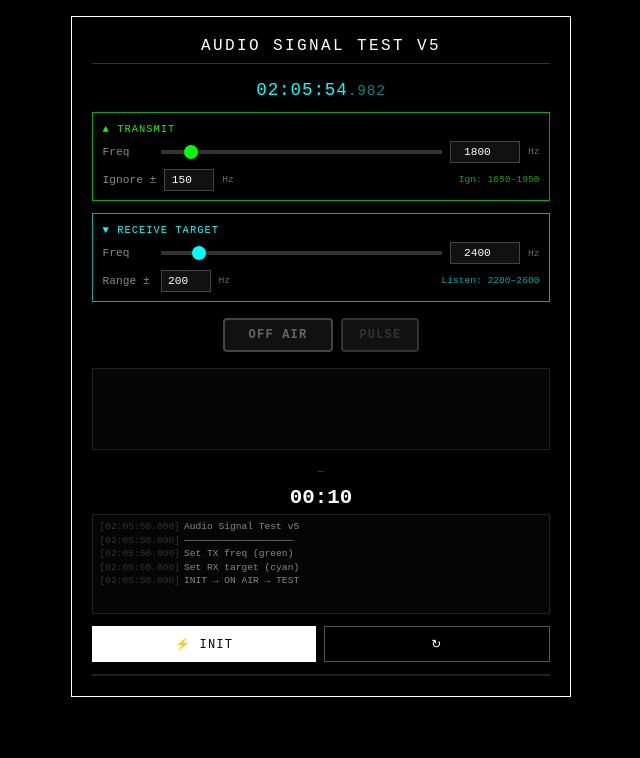
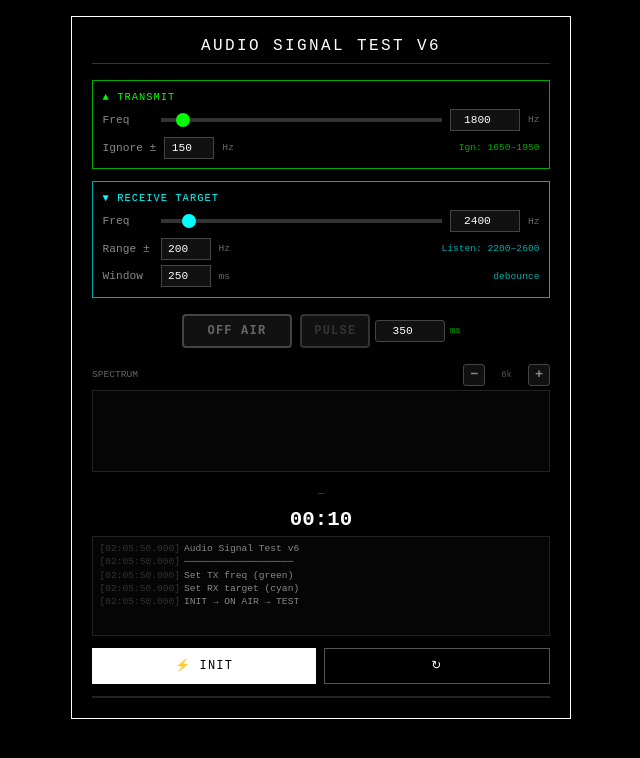
Before and after one commit to AzureFishy/AudioTest, a plain HTML site: page index.html in a window 1280 px wide. Shown: the whole page, without its empty margins (319-959 px from the left). Drawn offline with Linux system fonts and the light colour scheme.

Commit message:
Update index.html

```diff
--- a/index.html
+++ b/index.html
@@ -31,20 +31,6 @@
             text-align: center;
             border-bottom: 1px solid #333;
             padding-bottom: 0.5rem;
-        }
-
-        .clock {
-            text-align: center;
-            font-size: 1.1rem;
-            font-family: 'Courier New', monospace;
-            color: #0ff;
-            margin-bottom: 0.75rem;
-            letter-spacing: 0.05em;
-        }
-
-        .clock .ms {
-            color: #088;
-            font-size: 0.9rem;
         }
 
         .section {
@@ -129,8 +115,10 @@
         .air-toggle {
             display: flex;
             justify-content: center;
+            align-items: center;
             gap: 0.5rem;
             margin: 1rem 0;
+            flex-wrap: wrap;
         }
 
         .air-btn {
@@ -163,8 +151,14 @@
             50% { box-shadow: 0 0 25px rgba(255, 0, 0, 0.8); }
         }
 
+        .pulse-group {
+            display: flex;
+            align-items: center;
+            gap: 0.3rem;
+        }
+
         .pulse-btn {
-            padding: 0.5rem 1rem;
+            padding: 0.5rem 0.75rem;
             font-family: inherit;
             font-size: 0.75rem;
             font-weight: bold;
@@ -183,11 +177,81 @@
         .pulse-btn:disabled { border-color: #333; color: #333; cursor: not-allowed; }
         .pulse-btn:disabled:hover { background: #111; color: #333; }
 
+        .pulse-input {
+            width: 50px;
+            background: #111;
+            border: 1px solid #0a0;
+            color: #0f0;
+            padding: 0.35rem 0.25rem;
+            font-family: inherit;
+            font-size: 0.65rem;
+            text-align: center;
+            border-radius: 3px;
+        }
+
+        .pulse-input:focus { outline: none; border-color: #0f0; }
+
+        .pulse-label {
+            font-size: 0.55rem;
+            color: #0a0;
+        }
+
         /* Audio Graph */
+        .graph-section {
+            margin-bottom: 0.75rem;
+        }
+
+        .graph-header {
+            display: flex;
+            justify-content: space-between;
+            align-items: center;
+            margin-bottom: 0.25rem;
+        }
+
+        .graph-title {
+            font-size: 0.6rem;
+            color: #666;
+            text-transform: uppercase;
+        }
+
+        .graph-controls {
+            display: flex;
+            align-items: center;
+            gap: 0.25rem;
+        }
+
+        .zoom-btn {
+            width: 22px;
+            height: 22px;
+            font-family: inherit;
+            font-size: 0.85rem;
+            font-weight: bold;
+            background: #111;
+            color: #888;
+            border: 1px solid #444;
+            border-radius: 3px;
+            cursor: pointer;
+            display: flex;
+            align-items: center;
+            justify-content: center;
+            line-height: 1;
+        }
+
+        .zoom-btn:hover { background: #222; color: #fff; border-color: #666; }
+        .zoom-btn:active { background: #333; }
+
+        .zoom-label {
+            font-size: 0.55rem;
+            color: #555;
+            min-width: 35px;
+            text-align: center;
+        }
+
         .graph-container {
-            margin-bottom: 0.75rem;
             border: 1px solid #222;
             background: #050505;
+            position: relative;
+            overflow: hidden;
         }
 
         #graph {
@@ -268,18 +332,15 @@
 </head>
 <body>
     <div class="container">
-        <h1>Audio Signal Test v5</h1>
-
-        <!-- System Clock -->
-        <div class="clock" id="clock">00:00:00<span class="ms">.000</span></div>
+        <h1>Audio Signal Test v6</h1>
 
         <!-- TX Settings -->
         <div class="section tx">
             <div class="section-title">▲ Transmit</div>
             <div class="row">
                 <label>Freq</label>
-                <input type="range" id="tx-slider" min="20" max="20000" step="10" value="1800">
-                <input type="number" id="tx-input" value="1800" min="1" max="22000" step="1">
+                <input type="range" id="tx-slider" min="20" max="30000" step="10" value="1800">
+                <input type="number" id="tx-input" value="1800" min="1" max="30000" step="1">
                 <span class="hz">Hz</span>
             </div>
             <div class="row">
@@ -295,8 +356,8 @@
             <div class="section-title">▼ Receive Target</div>
             <div class="row">
                 <label>Freq</label>
-                <input type="range" id="rx-slider" min="20" max="20000" step="10" value="2400">
-                <input type="number" id="rx-input" value="2400" min="1" max="22000" step="1">
+                <input type="range" id="rx-slider" min="20" max="30000" step="10" value="2400">
+                <input type="number" id="rx-input" value="2400" min="1" max="30000" step="1">
                 <span class="hz">Hz</span>
             </div>
             <div class="row">
@@ -305,17 +366,37 @@
                 <span class="hz">Hz</span>
                 <span class="range-display" id="rx-range-display"></span>
             </div>
+            <div class="row">
+                <label>Window</label>
+                <input type="number" id="rx-window" value="250" min="50" max="2000" step="50" style="width:50px;">
+                <span class="hz">ms</span>
+                <span class="range-display">debounce</span>
+            </div>
         </div>
 
         <!-- ON AIR Toggle + Pulse -->
         <div class="air-toggle">
             <button class="air-btn" id="btn-air" onclick="toggleAir()">OFF AIR</button>
-            <button class="pulse-btn" id="btn-pulse" onclick="manualPulse()" disabled>PULSE</button>
+            <div class="pulse-group">
+                <button class="pulse-btn" id="btn-pulse" onclick="manualPulse()" disabled>PULSE</button>
+                <input type="number" id="pulse-duration" class="pulse-input" value="350" min="50" max="5000" step="50">
+                <span class="pulse-label">ms</span>
+            </div>
         </div>
 
         <!-- Audio Graph -->
-        <div class="graph-container">
-            <canvas id="graph"></canvas>
+        <div class="graph-section">
+            <div class="graph-header">
+                <span class="graph-title">Spectrum</span>
+                <div class="graph-controls">
+                    <button class="zoom-btn" onclick="zoomGraph(-1)">−</button>
+                    <span class="zoom-label" id="zoom-label">8k</span>
+                    <button class="zoom-btn" onclick="zoomGraph(1)">+</button>
+                </div>
+            </div>
+            <div class="graph-container">
+                <canvas id="graph"></canvas>
+            </div>
         </div>
 
         <div class="detection-info" id="detection-info">—</div>
@@ -336,16 +417,26 @@
     <script>
         // Config
         const FREQ_MIN = 1;
-        const FREQ_MAX = 22000; // Safe for most devices (Nyquist of 44100Hz sample rate)
+        const FREQ_MAX = 30000;
         const SLIDER_MIN = 20;
-        const SLIDER_MAX = 20000;
+        const SLIDER_MAX = 30000;
         const FFT_SIZE = 4096;
         const DETECT_THRESHOLD = 18;
         const POWER_THRESHOLD = 45;
 
+        // Graph zoom levels
+        const ZOOM_LEVELS = [8000, 12000, 16000, 20000, 24000, 30000];
+        let zoomIndex = 0;
+        let graphMaxFreq = ZOOM_LEVELS[0];
+
+        // Flash effect state
+        let flashQueue = []; // Array of {startTime, duration: 200, fadeTime: 500}
+        const FLASH_DURATION = 200;
+        const FLASH_FADE = 500;
+
         // State
         let audioCtx, analyser, oscillator, gainNode, micStream;
-        let detectInterval, testInterval, clockInterval, graphInterval;
+        let detectInterval, testInterval, graphAnimationId;
         let isInit = false;
         let isRunning = false;
         let isSending = false;
@@ -355,6 +446,8 @@
         let txIgnore = 150;
         let rxFreq = 2400;
         let rxRange = 200;
+        let rxWindow = 250;
+        let pulseDuration = 350;
         let timeLeft = 10;
         let lastDetectTime = 0;
         let lastDetectFreq = 0;
@@ -371,6 +464,7 @@
         const elRxSlider = $('rx-slider');
         const elRxInput = $('rx-input');
         const elRxRange = $('rx-range');
+        const elRxWindow = $('rx-window');
         const elTxRangeDisp = $('tx-range-display');
         const elRxRangeDisp = $('rx-range-display');
         const elInfo = $('detection-info');
@@ -381,21 +475,8 @@
         const elBtnTest = $('btn-test');
         const elBtnAir = $('btn-air');
         const elBtnPulse = $('btn-pulse');
-        const elClock = $('clock');
-
-        // Clock
-        function updateClock() {
-            const now = new Date();
-            const h = now.getHours().toString().padStart(2, '0');
-            const m = now.getMinutes().toString().padStart(2, '0');
-            const s = now.getSeconds().toString().padStart(2, '0');
-            const ms = now.getMilliseconds().toString().padStart(3, '0');
-            elClock.innerHTML = `${h}:${m}:${s}<span class="ms">.${ms}</span>`;
-        }
-
-        // Start clock immediately
-        updateClock();
-        clockInterval = setInterval(updateClock, 47); // ~21fps for smooth ms display
+        const elPulseDuration = $('pulse-duration');
+        const elZoomLabel = $('zoom-label');
 
         // Helpers
         function log(msg, type = '') {
@@ -426,11 +507,56 @@
             return Math.max(min, Math.min(max, v));
         }
 
-        // Frequency updates - allow any value in input, clamp slider
-        function updateTx(freq, fromSlider = false) {
+        // Graph zoom
+        function zoomGraph(dir) {
+            zoomIndex = clamp(zoomIndex + dir, 0, ZOOM_LEVELS.length - 1);
+            graphMaxFreq = ZOOM_LEVELS[zoomIndex];
+            updateZoomLabel();
+        }
+
+        function updateZoomLabel() {
+            elZoomLabel.textContent = graphMaxFreq >= 1000 ? `${graphMaxFreq / 1000}k` : graphMaxFreq;
+        }
+
+        // Flash effect - trigger on successful RX
+        function triggerFlash() {
+            flashQueue.push({
+                startTime: performance.now()
+            });
+        }
+
+        function calculateFlashIntensity() {
+            const now = performance.now();
+            let totalIntensity = 0;
+
+            // Process queue and remove expired flashes
+            flashQueue = flashQueue.filter(flash => {
+                const elapsed = now - flash.startTime;
+                const totalTime = FLASH_DURATION + FLASH_FADE;
+
+                if (elapsed > totalTime) return false; // Remove expired
+
+                let intensity;
+                if (elapsed < FLASH_DURATION) {
+                    // Full intensity during initial flash
+                    intensity = 0.5;
+                } else {
+                    // Fade out
+                    const fadeElapsed = elapsed - FLASH_DURATION;
+                    intensity = 0.5 * (1 - (fadeElapsed / FLASH_FADE));
+                }
+
+                totalIntensity += intensity;
+                return true;
+            });
+
+            return Math.min(totalIntensity, 1); // Cap at 1.0
+        }
+
+        // Frequency updates
+        function updateTx(freq) {
             txFreq = clamp(Math.round(freq), FREQ_MIN, FREQ_MAX);
             elTxInput.value = txFreq;
-            // Only update slider if value is in slider range
             if (txFreq >= SLIDER_MIN && txFreq <= SLIDER_MAX) {
                 elTxSlider.value = txFreq;
             }
@@ -440,7 +566,7 @@
             }
         }
 
-        function updateRx(freq, fromSlider = false) {
+        function updateRx(freq) {
             rxFreq = clamp(Math.round(freq), FREQ_MIN, FREQ_MAX);
             elRxInput.value = rxFreq;
             if (rxFreq >= SLIDER_MIN && rxFreq <= SLIDER_MAX) {
@@ -459,13 +585,24 @@
             elRxRangeDisp.textContent = `Listen: ${rxFreq - rxRange}–${rxFreq + rxRange}`;
         }
 
+        function updateRxWindow(v) {
+            rxWindow = parseInt(v) || 250;
+        }
+
+        function updatePulseDuration(v) {
+            pulseDuration = clamp(parseInt(v) || 350, 50, 5000);
+            elPulseDuration.value = pulseDuration;
+        }
+
         // Event listeners
-        elTxSlider.oninput = () => updateTx(parseInt(elTxSlider.value), true);
+        elTxSlider.oninput = () => updateTx(parseInt(elTxSlider.value));
         elTxInput.onchange = () => updateTx(parseInt(elTxInput.value) || FREQ_MIN);
         elTxIgnore.onchange = () => updateTxIgnore(elTxIgnore.value);
-        elRxSlider.oninput = () => updateRx(parseInt(elRxSlider.value), true);
+        elRxSlider.oninput = () => updateRx(parseInt(elRxSlider.value));
         elRxInput.onchange = () => updateRx(parseInt(elRxInput.value) || FREQ_MIN);
         elRxRange.onchange = () => updateRxRange(elRxRange.value);
+        elRxWindow.onchange = () => updateRxWindow(elRxWindow.value);
+        elPulseDuration.onchange = () => updatePulseDuration(elPulseDuration.value);
 
         // ON AIR Toggle
         function toggleAir() {
@@ -502,7 +639,6 @@
             graphCanvas = $('graph');
             graphCtx = graphCanvas.getContext('2d');
 
-            // Set actual canvas size
             const rect = graphCanvas.getBoundingClientRect();
             graphCanvas.width = rect.width * window.devicePixelRatio;
             graphCanvas.height = rect.height * window.devicePixelRatio;
@@ -510,22 +646,35 @@
         }
 
         function drawGraph() {
-            if (!graphCtx || !analyser) return;
+            if (!graphCtx) return;
 
             const width = graphCanvas.width / window.devicePixelRatio;
             const height = graphCanvas.height / window.devicePixelRatio;
 
-            // Clear
-            graphCtx.fillStyle = '#050505';
+            // Calculate flash intensity for background
+            const flashIntensity = calculateFlashIntensity();
+
+            // Draw background with flash effect
+            if (flashIntensity > 0) {
+                // Cyan flash: rgba(0, 255, 255, intensity * 0.5)
+                const r = Math.round(0 * flashIntensity);
+                const g = Math.round(80 * flashIntensity);
+                const b = Math.round(80 * flashIntensity);
+                graphCtx.fillStyle = `rgb(${r + 5}, ${g + 5}, ${b + 5})`;
+            } else {
+                graphCtx.fillStyle = '#050505';
+            }
             graphCtx.fillRect(0, 0, width, height);
 
-            if (!isOnAir) return;
+            if (!isOnAir || !analyser) {
+                requestAnimationFrame(drawGraph);
+                return;
+            }
 
             analyser.getByteFrequencyData(frequencyData);
 
             const binW = audioCtx.sampleRate / analyser.fftSize;
-            const maxFreqToShow = 8000; // Show up to 8kHz for clarity
-            const maxBin = Math.min(Math.ceil(maxFreqToShow / binW), frequencyData.length);
+            const maxBin = Math.min(Math.ceil(graphMaxFreq / binW), frequencyData.length);
 
             const barWidth = width / maxBin;
 
@@ -546,16 +695,20 @@
                     graphCtx.fillStyle = `rgba(100, 100, 100, ${0.2 + v * 0.6})`;
                 }
 
-                graphCtx.fillRect(i * barWidth, height - barHeight, barWidth - 1, barHeight);
+                graphCtx.fillRect(i * barWidth, height - barHeight, Math.max(barWidth - 1, 1), barHeight);
             }
 
             // Draw frequency markers
-            graphCtx.fillStyle = '#333';
+            graphCtx.fillStyle = '#444';
             graphCtx.font = '9px Courier New';
-            [1000, 2000, 4000, 6000, 8000].forEach(f => {
-                const x = (f / maxFreqToShow) * width;
-                graphCtx.fillText(f >= 1000 ? `${f/1000}k` : f, x - 8, height - 2);
-            });
+            const markerStep = graphMaxFreq <= 8000 ? 2000 : graphMaxFreq <= 16000 ? 4000 : 6000;
+            for (let f = markerStep; f <= graphMaxFreq; f += markerStep) {
+                const x = (f / graphMaxFreq) * width;
+                const label = f >= 1000 ? `${f / 1000}k` : f;
+                graphCtx.fillText(label, x - 10, height - 2);
+            }
+
+            requestAnimationFrame(drawGraph);
         }
 
         // Init
@@ -600,7 +753,7 @@
                 startDetection();
 
                 // Start graph animation
-                graphInterval = setInterval(drawGraph, 50);
+                requestAnimationFrame(drawGraph);
 
                 isInit = true;
                 elBtnInit.style.display = 'none';
@@ -658,7 +811,7 @@
                 // Signal detected?
                 if (snr > DETECT_THRESHOLD && maxP > POWER_THRESHOLD) {
                     const now = Date.now();
-                    const isNew = (now - lastDetectTime > 250) || (Math.abs(peakFreq - lastDetectFreq) > 150);
+                    const isNew = (now - lastDetectTime > rxWindow) || (Math.abs(peakFreq - lastDetectFreq) > 150);
 
                     const inIgnore = peakFreq >= (txFreq - txIgnore) && peakFreq <= (txFreq + txIgnore);
                     const inTarget = peakFreq >= (rxFreq - rxRange) && peakFreq <= (rxFreq + rxRange);
@@ -671,6 +824,7 @@
                             log(`IGN: ${peakFreq}Hz (own TX)`, 'tx');
                         } else if (inTarget) {
                             log(`RX: ${peakFreq}Hz ✓`, 'rx');
+                            triggerFlash();
                         } else {
                             log(`OUT: ${peakFreq}Hz`, 'info');
                         }
@@ -692,8 +846,8 @@
         }
 
         function sendSignal() {
-            log(`TX: ${txFreq}Hz`, 'tx');
-            sendTone(350);
+            log(`TX: ${txFreq}Hz (${pulseDuration}ms)`, 'tx');
+            sendTone(pulseDuration);
         }
 
         // Test
@@ -742,6 +896,7 @@
             elBtnTest.disabled = false;
             elInfo.textContent = '—';
             elLog.innerHTML = '';
+            flashQueue = [];
             log('Reset', 'info');
             if (isInit) log(`TX: ${txFreq}Hz → RX: ${rxFreq}Hz`, 'info');
         }
@@ -750,8 +905,10 @@
         document.addEventListener('DOMContentLoaded', () => {
             updateTx(txFreq);
             updateRx(rxFreq);
+            updateZoomLabel();
             setupGraph();
-            log('Audio Signal Test v5', 'info');
+            requestAnimationFrame(drawGraph);
+            log('Audio Signal Test v6', 'info');
             log('───────────────────', 'info');
             log('Set TX freq (green)', 'info');
             log('Set RX target (cyan)', 'info');
```
